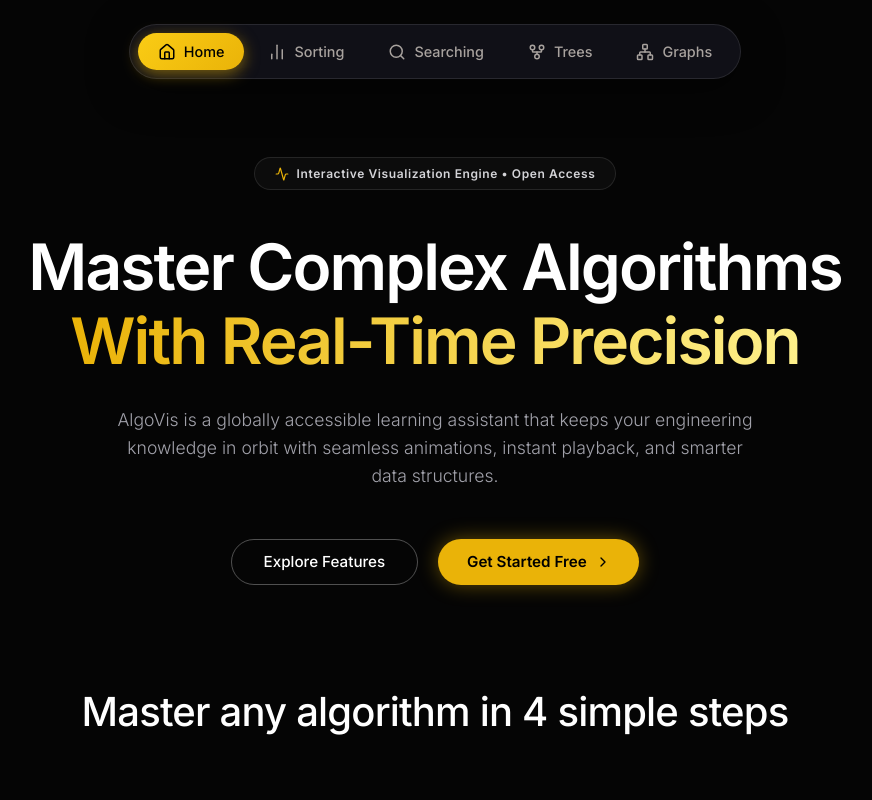
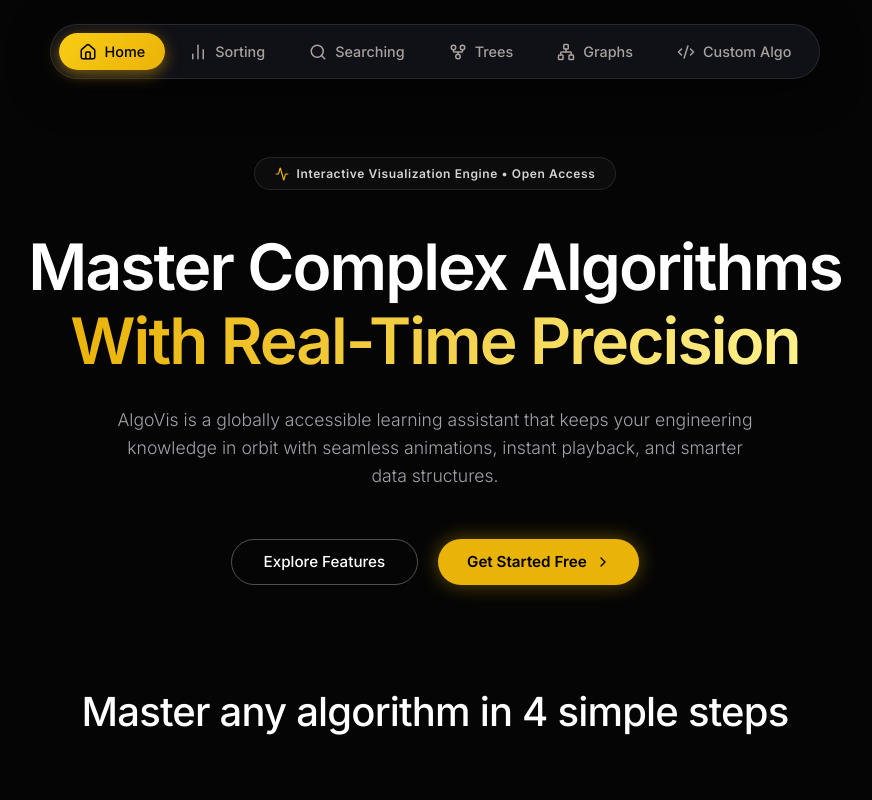
Before and after one commit to atulendrasinghyadav/AlgoVis, a React (Vite) app: page / in a window 1280 px wide. Shown: the top 800 px of the page, without its empty margins (205-1077 px from the left). Built offline with nearby package versions, Linux system fonts and the light colour scheme.

Commit message:
In nav bar a custom algo tab is integrated

```diff
--- a/src/App.jsx
+++ b/src/App.jsx
@@ -4,7 +4,7 @@
 import TreeVisualizer from './components/TreeVisualizer';
 import GraphVisualizer from './components/GraphVisualizer';
 import Home from './components/Home';
-import { Search, House, BarChart2, GitFork, Network } from 'lucide-react';
+import { Search, House, BarChart2, GitFork, Network, Code2 } from 'lucide-react';
 
 function App() {
   const [activeTab, setActiveTab] = useState('home');
@@ -43,6 +43,12 @@
           >
             <Network size={18} /> Graphs
           </button>
+          <button
+            className={`capsule-link ${activeTab === 'custom' ? 'active' : ''}`}
+            onClick={() => setActiveTab('custom')}
+          >
+            <Code2 size={18} /> Custom Algo
+          </button>
         </nav>
       </div>
 
@@ -52,6 +58,12 @@
         {activeTab === 'searching' && <SearchingVisualizer />}
         {activeTab === 'trees' && <TreeVisualizer />}
         {activeTab === 'graphs' && <GraphVisualizer />}
+        {activeTab === 'custom' && (
+          <div className="placeholder-panel">
+            <h2>Custom Algorithm</h2>
+            <p>Create and visualize your own algorithm in this tab.</p>
+          </div>
+        )}
       </main>
     </div>
   );
```
Also changed, not shown: 1 other file (tests, documents, lock files or other folders).
